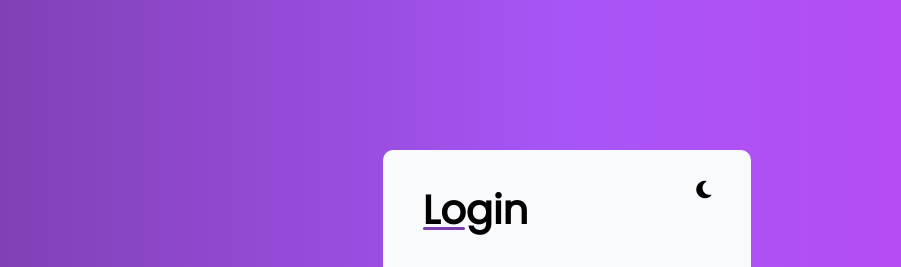
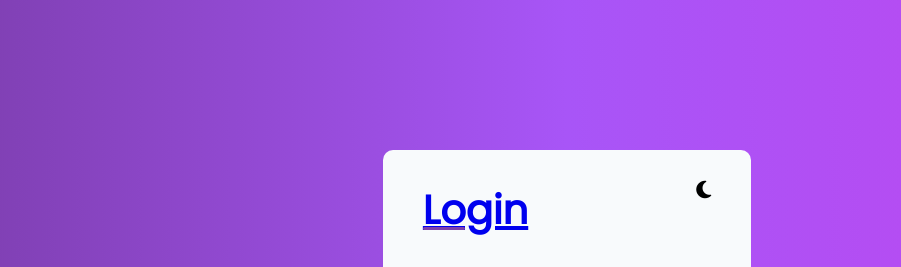
Before and after one commit to HenriqueMafort/Tela-Login, a plain HTML site: page index.html in a window 1280 px wide. Shown: the top 267 px of the page, without its empty margins (73-974 px from the left). Drawn offline with Linux system fonts and the light colour scheme.

Commit message:
Ajustes da pagina

```diff
--- a/index.html
+++ b/index.html
@@ -17,7 +17,9 @@
     <main id="container">
         <form id="login_form">
             <div id="form_header">
-                <h1>Login</h1>
+                <a href="https://henriquemafort.github.io/Tela-Login">
+                    <h1>Login</h1>
+                </a>
                 <i id="mode_icon" class="fa-solid fa-moon" onclick="Darkmode()"></i>
             </div>
             <div class="social_media">
```
